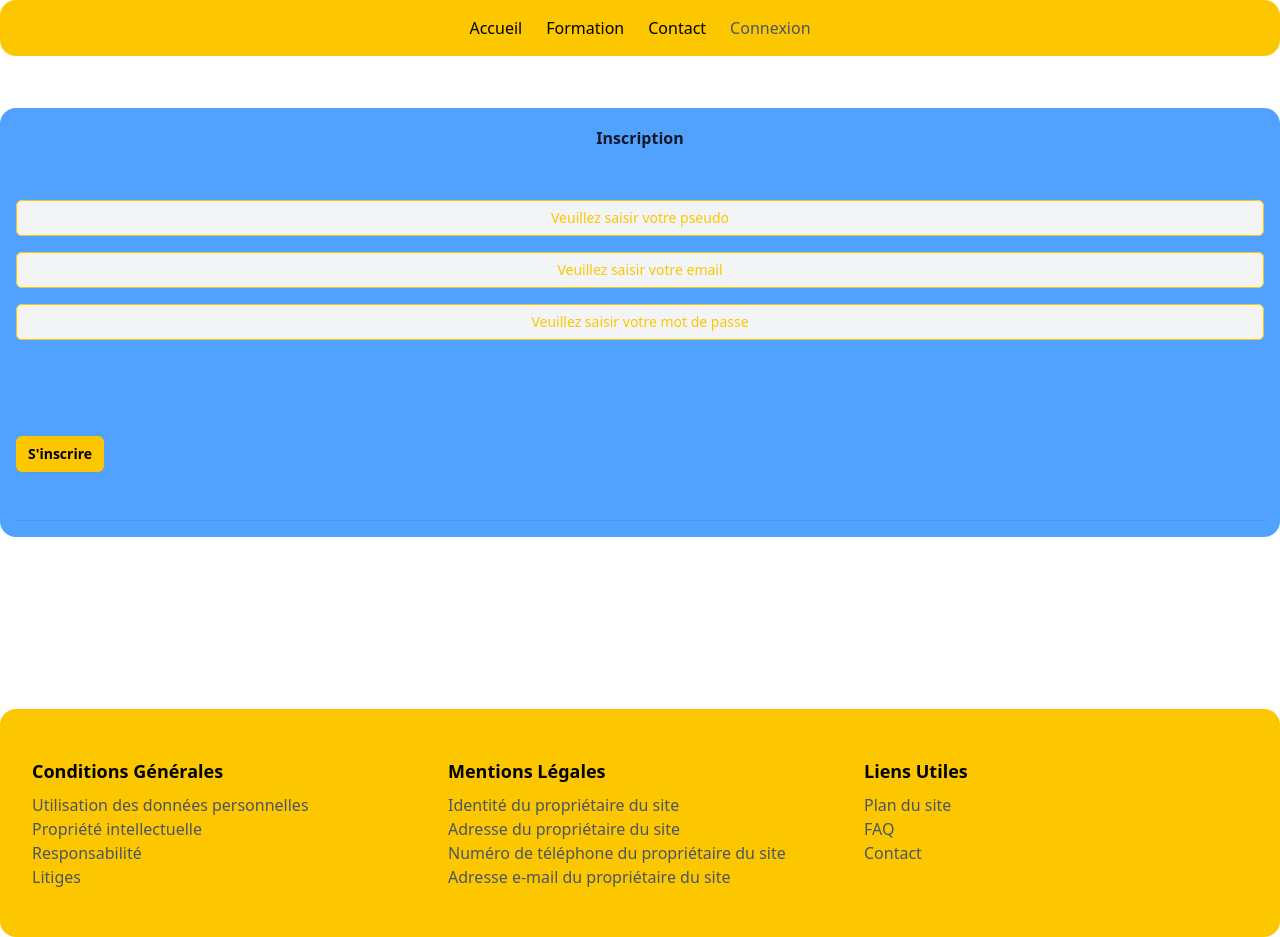
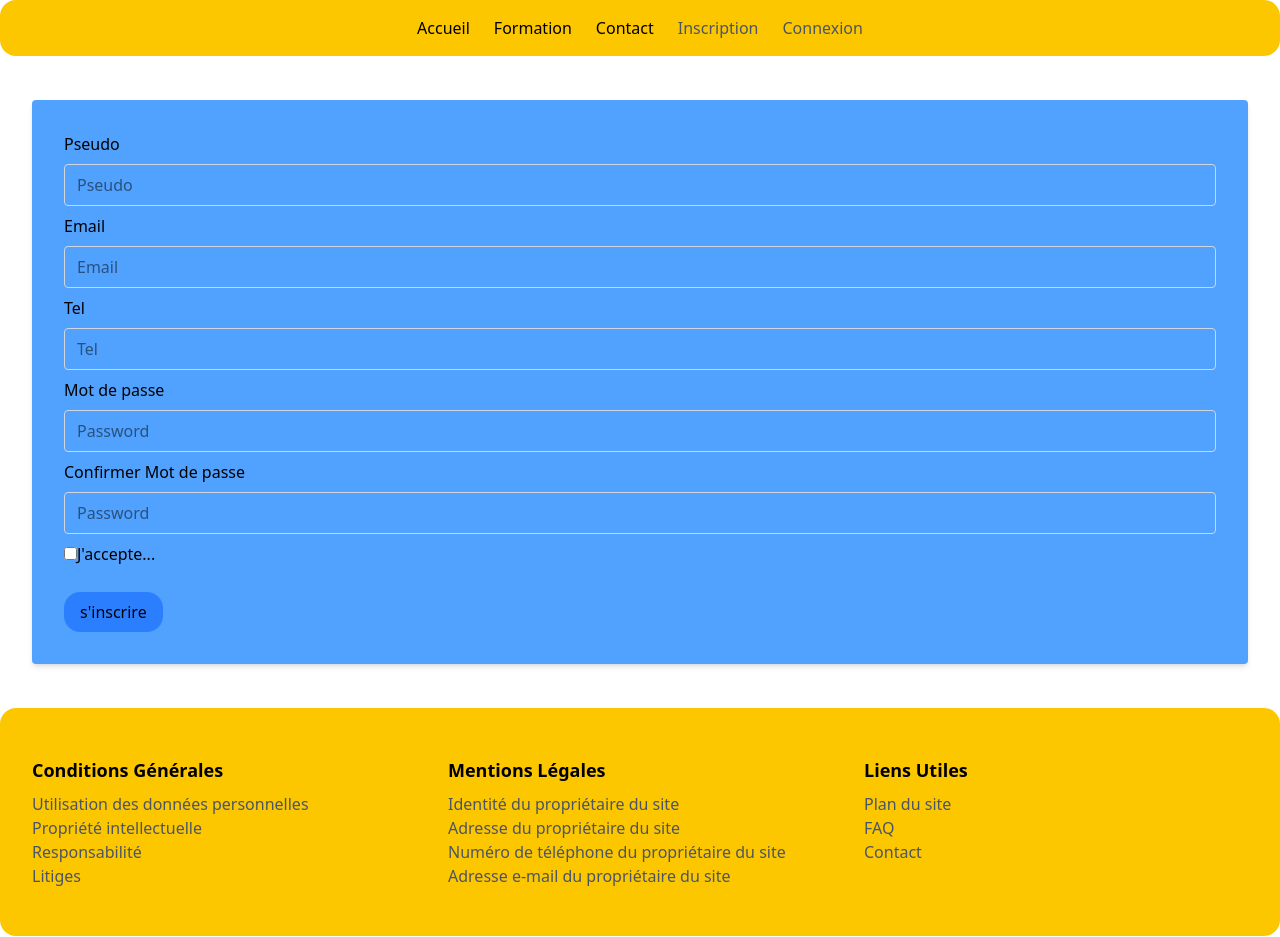
Before and after one commit to MaximilienR/max-formation, a React (Vite) app: page /register in a window 1280 px wide. Built offline with nearby package versions, Linux system fonts and the light colour scheme.

Commit message:
update login

```diff
--- a/src/components/Login/Login.jsx
+++ b/src/components/Login/Login.jsx
@@ -2,19 +2,19 @@ import React from 'react'
 
 export default function Login() {
   return (
-    <div className="container mx-auto flex justify-center items-center p-4 bg-blue-400 rounded-2xl">
-      <div className="w-full md:w-1/2 xl:w-1/3 p-4">
-        <h4 className="text-lg font-bold mb-2">Login</h4>
+    <div className="container flex items-center justify-center p-4 mx-auto bg-blue-400 rounded-2xl">
+      <div className="w-full p-4 md:w-1/2 xl:w-1/3">
+        <h4 className="mb-2 text-lg font-bold">Login</h4>
         <form className="flex flex-col">
           <div className="mb-4">
-            <label htmlFor="email" className="block text-white font-bold mb-2">Email</label>
-            <input type="email" id="email" className="bg-gray-100 w-full p-2 border rounded" />
+            <label htmlFor="email" className="block mb-2 font-bold text-white">Email</label>
+            <input type="email" id="email" className="w-full p-2 bg-gray-100 border rounded" />
           </div>
           <div className="mb-4">
-            <label htmlFor="password" className="block text-white font-bold mb-2">Mot de passe</label>
-            <input type="password" id="password" className="bg-gray-100 w-full p-2 border rounded" />
+            <label htmlFor="password" className="block mb-2 font-bold text-white">Mot de passe</label>
+            <input type="password" id="password" className="w-full p-2 bg-gray-100 border rounded" />
           </div>
-          <button type="submit" className="bg-yellow-400 text-black font-bold py-2 px-4 rounded">Me connecter</button>
+          <button type="submit" className="px-4 py-2 font-bold text-black bg-yellow-400 rounded">Me connecter</button>
         </form>
         <span>mot de passe oublie ? <a href="#">Cliquez ici</a></span>
       </div>
--- a/src/components/Navbar/Nav.jsx
+++ b/src/components/Navbar/Nav.jsx
@@ -1,5 +1,4 @@
 import { BrowserRouter, Routes, Route, Link } from 'react-router-dom';
-
 const Header = ({ login, toggleUserMethod }) => {
   return (
     <nav className="py-4 mb-3 text-white bg-yellow-400 rounded-2xl">
@@ -19,16 +18,14 @@ const Header = ({ login, toggleUserMethod }) => {
             Contact
           </Link>
         </li>
-
-        <li>
-
-            </li>
         {login === false ? (
           <nav className="flex space-x-6">
+            <Link to="/register" className="text-gray-600 hover:text-black">
+              Inscription
+            </Link>
             <Link to="#" className="text-gray-600 hover:text-black" onClick={toggleUserMethod}>
               Connexion
             </Link>
-
           </nav>
         ) : null}
       </ul>
--- a/src/components/Register/Register.jsx
+++ b/src/components/Register/Register.jsx
@@ -1,80 +1,78 @@
 import React from 'react';
 import { useForm } from 'react-hook-form';
-import * as yup from "yup";
+import * as yup from "yup"
 import { yupResolver } from '@hookform/resolvers/yup';
 
-export default function register() {
+export default function Register() {
   const schema = yup.object({
-    pseudo: yup.string().required("champs obligatoire"),
-    email: yup.string().email("Veuillez respecter le format email").required("L'email est obligatoire"),
-    password: yup.string()
-      .min(10, "Le mot de passe doit avoir au moins 10 caractères")
-      .matches(/^(?=.*[a-z])(?=.*[A-Z])(?=.*[!@#$%^&*()_+\-=\]{};':"\\|,.<>/?])[a-zA-Z0-9!@#$%^&*()_+\-=\]{};':"\\|,.<>/?]{10,}$/, "Le mot de passe doit avoir au moins une majuscule, une minuscule et un caractère spécial")
-      .required("Le mot de passe est obligatoire"),
-    confirmPassword: yup.string().oneOf([yup.ref('password'), null], "Les mots de passe doivent être identiques").required("La confirmation du mot de passe est obligatoire"),
-  });
+    username: yup.string().required("le champ est obligatoire"),
+    email: yup.string().email("Format email non valide").required("le champ est obligatoire"),
+    password: yup.string().required("le champs est obligatoire").min(5, "trop cours").max(10, "trop long"),
+    confirmPassword: yup.string().required("le champs est obligatoire").oneOf([yup.ref("password")], "les mots de passes ne correspond pas "),
+    rgpd: yup.boolean().oneOf([true], "vous devez accepter ...")
+  })
 
   const { register, handleSubmit, formState: { errors }, reset } = useForm({
     resolver: yupResolver(schema),
     mode: "onChange",
     defaultValues: {
-      pseudo: "",
+      username: "",
       email: "",
       password: "",
       confirmPassword: "",
+      tel : "",
     }
-  });
+  })
 
-  const submit = async (data) => {
-    console.log(data);
-  };
+  function submit(values) {
+    console.log(values);
+    alert(`Inscription réussie, bonjour ${values.username}`);
+    handleLogin();
+  }
 
   return (
-    <div className="flex justify-center">
-      <form onSubmit={handleSubmit(submit)} className="container mx-auto p-4 bg-blue-400 rounded-2xl mt-10 mb-40">
-        <div className="border-b border-gray-900/10 pb-12 space-y-12">
-          <h2 className="text-base/7 font-semibold text-gray-900 text-center">Inscription</h2>
+    <div className="container p-4 mx-auto md:p-6 lg:p-8">
+    <form onSubmit={handleSubmit(submit)} className="w-full p-4 mx-auto bg-blue-400 rounded shadow-md md:p-6 lg:p-8 border-radius-10">
+    <div className="flex flex-col mb-2">
+          <label htmlFor="username" className="mb-2 bg-white" >Pseudo</label>
+          <input {...register('username')} type="text" id="username" name="username" className="px-3 py-2 border border-gray-300 rounded focus:outline-none focus:outline-nonr focus:ring-blue-200" placeholder="Pseudo" />
+          {errors.username && <p className="text-red-500">{errors.username.message}</p>}
+        </div>
 
-          <div className="sm:col-span-3">
-            <input
-              {...register("pseudo")}
-              type="text"
-              name="pseudo"
-              id="pseudo"
-              placeholder="Veuillez saisir votre pseudo"
-              className="block w-full rounded-md bg-gray-100 px-3 py-1.5 text-white text-center outline-1 -outline-offset-1 outline-yellow-400 placeholder:text-yellow-400 focus:outline-2 focus:-outline-offset-2  sm:text-sm/6 mt-4"
-            />
-            {errors.pseudo && <p className="text-red-500">{errors.pseudo.message}</p>}
+        <div className="flex flex-col mb-2">
+          <label htmlFor="email" className="mb-2">Email</label>
+          <input {...register('email')} type="email" id="email" name="email" className="px-3 py-2 border border-gray-300 rounded focus:outline-none focus:outline-nonr focus:ring-blue-200" placeholder="Email" />
+          {errors.tel && <p className="text-red-500">{errors.tel.message}</p>}
+        </div>
 
-            <input
-              {...register("email")}
-              type="email"
-              name="email"
-              id="email"
-              placeholder="Veuillez saisir votre email"
-              className="block w-full rounded-md bg-gray-100 px-3 py-1.5 text-white text-center outline-1 -outline-offset-1 outline-yellow-400 placeholder:text-yellow-400 focus:outline-2 focus:-outline-offset-2  sm:text-sm/6 mt-4"
-            />
-            {errors.email && <p className="text-red-500">{errors.email.message}</p>}
+        <div className="flex flex-col mb-2">
+        <label htmlFor="tel" className="mb-2">Tel</label>
+        <input {...register('tel')} type="text" id="tel" name="tel" className="px-3 py-2 border border-gray-300 rounded focus:outline-none focus:outline-nonr focus:ring-blue-200" placeholder="Tel" />
+        {errors.email && <p className="text-red-500">{errors.email.message}</p>}
+      </div>
 
-            <input
-              {...register("password")}
-              type="password"
-              name="password"
-              id="password"
-              placeholder="Veuillez saisir votre mot de passe"
-              className="block w-full rounded-md bg-gray-100 px-3 py-1.5 text-white text-center outline-1 -outline-offset-1 outline-yellow-400 placeholder:text-yellow-400 focus:outline-2 focus:-outline-offset-2  sm:text-sm/6 mt-4"
-            />
-            {errors.confirmPassword && <p className="text-red-500">{errors.confirmPassword.message}</p>}
-          </div>
+        <div className="flex flex-col mb-2">
+          <label htmlFor="password" className="mb-2">Mot de passe</label>
+          <input {...register('password')} type="password" id="password" name="password" className="px-3 py-2 border border-gray-300 rounded focus:outline-none focus:outline-nonr focus:ring-blue-200" placeholder="Password" />
+          {errors.password && <p className="text-red-500">{errors.password.message}</p>}
+        </div>
 
-          <div className="mt-10 grid grid-cols-1 gap-x-6 gap-y-8 sm:grid-cols-6">
-            <div className="sm:col-span-3">
-            </div>
-          </div>
+        <div className="flex flex-col mb-2">
+          <label htmlFor="confirmPassword" className="mb-2">Confirmer Mot de passe</label>
+          <input {...register('confirmPassword')} type="password" id="confirmPassword" name="confirmPassword" className="px-3 py-2 border border-gray-300 rounded focus:outline-none focus:outline-nonr focus:ring-blue-200" placeholder="Password" />
+          {errors.confirmPassword && <p className="text-red-500">{errors.confirmPassword.message}</p>}
+        </div>
 
-          <button type="submit" className="rounded-md bg-yellow-400 px-3 py-2 text-sm font-semibold text-white shadow-xs hover:bg-indigo-500 focus-visible:outline-2 focus-visible:outline-offset-2 focus-visible:outline-indigo-600">S'inscrire</button>
+        <div className="flex flex-col mb-2">
+          <label htmlFor="rgpd" className="mb-2">
+            <input type="checkbox" className="mb-4" id="rgpd" {...register('rgpd')} />
+            J'accepte...
+          </label>
+          {errors.rgpd && <p className="text-red-500">{errors.rgpd.message}</p>}
         </div>
+
+        <button className="px-4 py-2 text-white bg-blue-500 rounded-2xl hover:bg-blue-600" type="submit">s'inscrire</button>
       </form>
     </div>
-  )
+  );
 }
```
